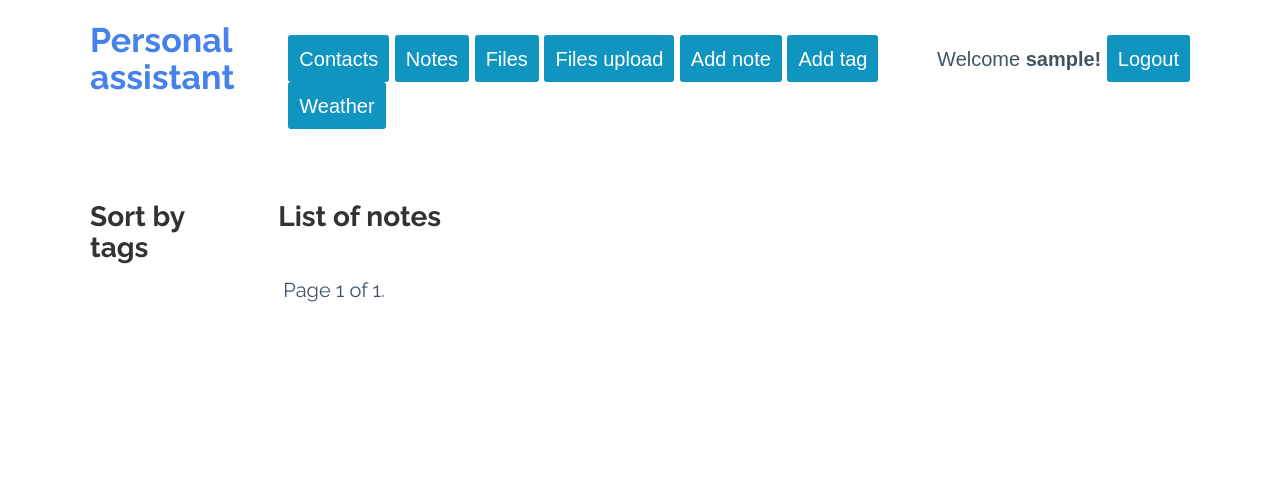
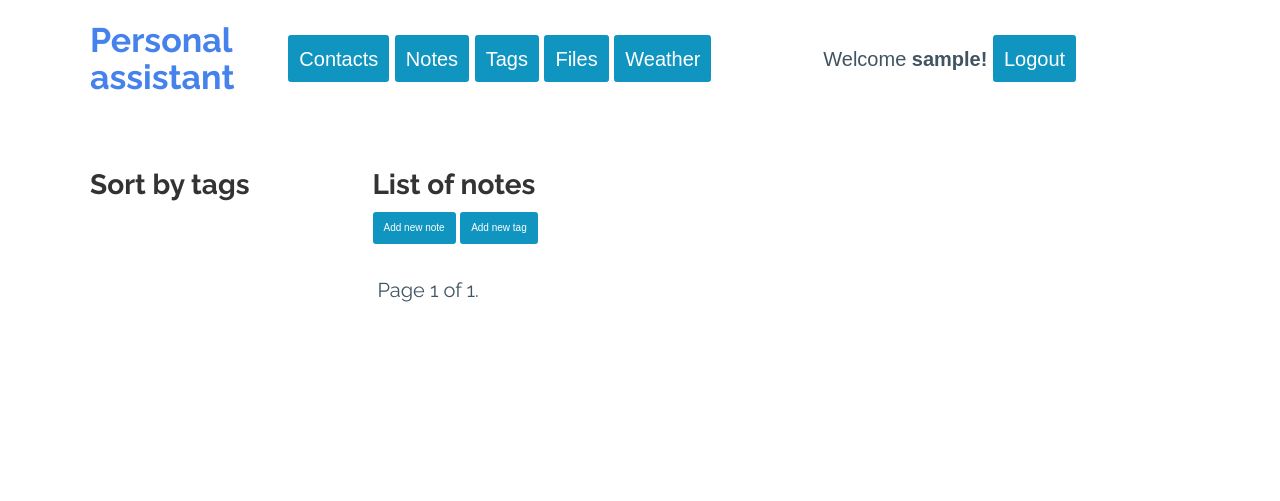
Before and after one commit to Vladosinfo/Personal_Assistant_DjangoApp, a Django app: page /notes/ in a window 1280 px wide. Shown: the top 501 px of the page. Run offline with Django 5.2, Linux system fonts and the light colour scheme; the visitor is signed in with stand-in values (Sample User, id 1); data that the repository does not hold is empty; some libraries are stand-ins or nearby versions.

Commit message:
Some design changes, main menu changes, transferring links. Note detail page. Tags list and update.

```diff
--- a/per_assist/contacts/static/contacts/main.css
+++ b/per_assist/contacts/static/contacts/main.css
@@ -1,6 +1,10 @@
 /* Custom page CSS */
 body {
   font-family: sans-serif;
+}
+
+.container{
+  margin-bottom: 100px;
 }
 
 .container .text-muted {
--- a/per_assist/contacts/templates/contacts/index.html
+++ b/per_assist/contacts/templates/contacts/index.html
@@ -26,10 +26,11 @@
                             <ul>
                                 <li><a href="{% url 'contacts:contact_book' %}" role="button">Contacts</a></li>
                                 <li><a href="{% url 'notes:notes' %}" role="button">Notes</a></li>
+                                <li><a href="{% url 'notes:tags' %}" role="button">Tags</a></li>
                                 <li><a href="{% url 'files:file_list' %}" role="button">Files</a></li>
-                                <li><a href="{% url 'files:upload_file' %}" role="button">Files upload</a></li>
-                                <li><a href="{% url 'notes:note' %}" role="button">Add note</a></li>
-                                <li><a href="{% url 'notes:tag' %}" role="button">Add tag</a></li>
+                                <!-- <li><a href="{#% url 'files:upload_file' %#}" role="button">Files upload</a></li> -->
+                                <!-- <li><a href="{#% url 'notes:note' %#}" role="button">Add note</a></li>
+                                <li><a href="{#% url 'notes:tag' %#}" role="button">Add tag</a></li> -->
                                 <li><a href="{% url 'weather:weather_list' %}" role="button">Weather</a></li>
                             </ul>
                         </div>
@@ -55,7 +56,7 @@
 
         <div class="row">
 
-            <div class="col-md-2 tags-box" vstyle="border:1px solid red">
+            <div class="col-md-3 tags-box" vstyle="border:1px solid red">
                 {% if request_path == "/notes/" or request_path == "/notes/notes/" %}
                 <div class="top_ten_tags">
                     <h3>Sort by tags</h3>
@@ -68,7 +69,7 @@
                 {% endif %}
             </div>
 
-            <div class="col-md-10">
+            <div class="col-md-9">
 
                 {% block content %} {% endblock %}
 
--- a/per_assist/files/templates/file_list.html
+++ b/per_assist/files/templates/file_list.html
@@ -1,6 +1,8 @@
 {% extends "contacts/index.html" %}
 
 {% block content %}
+
+<a href="{% url 'files:upload_file' %}" role="button">Upload new file</a></br></br>
 
 {% for file in files %}
     <p>{{ file.file.name }} - {{ file.category }}</p>
--- a/per_assist/notes/templates/notes/notes.html
+++ b/per_assist/notes/templates/notes/notes.html
@@ -3,6 +3,9 @@
 {% block content %}
 
 <h3>List of notes</h3>
+
+<a href="{% url 'notes:note' %}" role="button">Add new note</a>
+<a href="{% url 'notes:tag' %}" role="button">Add new tag</a>
 
 <div class="row">
     <div class="col-md-8">
@@ -11,8 +14,8 @@
         {% endif %}
 
         {% for note in notes %}
-        <div class="note" itemscope="" itemtype="http://schema.org/CreativeWork">
-            <div class="title" itemprop="text">{{ note.title }}</div>
+        <div class="note" itemscope="" itemtype="http://schema.org/CreativeWork" style="border:1px solid #7CA3E6; border-radius: 10px; padding: 10px; margin:bottom 20px">
+            <div class="title" itemprop="text"><a href="{% url 'notes:detail' note.id %}">{{ note.title }}</a></div>
             <div class="text" itemprop="text">{{ note.text }}</div>
             <div class="tags">
                 <meta class="keywords" itemprop="keywords" content="simplicity,understand">
@@ -29,7 +32,7 @@
                 <a href="{% url 'notes:update' note.id %}" role="button" style="color:rgb(0, 255, 60)"> U </a>
                 {% endif %}
             </div>
-        </div>
+        </div></br>
         {% endfor %}
 
         <nav>
--- a/per_assist/notes/urls.py
+++ b/per_assist/notes/urls.py
@@ -15,8 +15,9 @@ urlpatterns = [
     path('delete/<int:note_id>', views.delete_note, name='delete'),
     path('update/<int:note_id>', views.update_note, name='update'),
     path('update_note/<int:note_id>', views.update_note, name='update_note'),
-    # path('update/<int:note_id>/', views.update_note, name='update_note'),
-    # path('scrapy/', views.scrapy, name='scrapy'),
+    path('tags/', views.tags, name='tags'),
+    path('updatet/<int:tag_id>/', views.update_tag, name='updatet'),
+    path('update_tag/<int:tag_id>/', views.update_tag, name='update_tag'),
     # path('scrapyng_quotes/', views.scrapyng_quotes, name='scrapyng_quotes'),
     # # path('', views.main, name='main'),
     # # re_path('', views.main, name='main'),
--- a/per_assist/notes/views.py
+++ b/per_assist/notes/views.py
@@ -11,9 +11,9 @@ from django.core.paginator import Paginator, EmptyPage, PageNotAnInteger
 def notes(request, tag_id=None):
     if request.GET.get('tag_id') != None:
         tag = Tag.objects.get(id=request.GET.get('tag_id'))
-        notes = Note.objects.filter(tags=tag, user=request.user)
+        notes = Note.objects.filter(tags=tag, user=request.user).order_by('-id')
     else:
-        notes = Note.objects.filter(user=request.user)
+        notes = Note.objects.filter(user=request.user).order_by('-id')
 
     tag_size_block = list(range(28, 8, -2))
     most_used_tags = get_most_used_tags(request)
@@ -31,7 +31,21 @@ def notes(request, tag_id=None):
         # If page is out of range (e.g. 9999), deliver last page of results.
         notes = paginator.page(paginator.num_pages)
 
+    # context = {
+    #     "notes": notes,
+    #     "tag_size_block": tag_size_block,
+    #     "most_used_tags": most_used_tags,
+    #     "request_path": request.path,
+    # }
+
+    # return render(request, 'notes/notes.html', {"context": context})
     return render(request, 'notes/notes.html', {"notes": notes, "tag_size_block": tag_size_block, "most_used_tags": most_used_tags, "request_path": request_path})
+
+
+@login_required
+def tags(request):
+    tags = Tag.objects.filter(user=request.user).order_by('-id')
+    return render(request, 'notes/tags.html', {"tags": tags })
 
 
 @login_required
@@ -42,11 +56,29 @@ def tag(request):
             tag = form.save(commit=False)
             tag.user = request.user
             form.save()
-            return redirect(to='contacts:main')
+            return redirect(to='notes:tags')
         else:
             return render(request, 'notes/tag.html', {'form': form})
 
     return render(request, 'notes/tag.html', {'form': TagForm()})
+
+
+def update_tag(request, tag_id):
+    tag = get_object_or_404(Tag, id=tag_id, user=request.user)
+
+    if request.method == 'POST':
+        form = TagForm(request.POST, instance=tag)
+        if form.is_valid():
+            tag = form.save(commit=False)
+            tag.user = request.user
+            form.save()
+            return redirect(to='notes:tags')
+        else:
+            return render(request, 'notes/tags.html', {'form': form})
+    else:
+        form = TagForm(instance=tag)
+
+    return render(request, 'notes/update_tag.html', {'tag': tag, 'form': form})
 
 
 @login_required
@@ -69,7 +101,7 @@ def note(request):
 
             # new_note.save()
 
-            return redirect(to='contacts:main')
+            return redirect(to='notes:notes')
         else:
             return render(request, 'notes/note.html', {"tags": tags, 'form': form})
 
@@ -78,7 +110,7 @@ def note(request):
 
 @login_required
 def detail(request, note_id):
-    note = get_object_or_404(Note, pk=note_id)
+    note = get_object_or_404(Note, pk=note_id, user=request.user)
     # author = get_object_or_404(Author, pk=note.author_id)
     return render(request, 'notes/detail.html', {"note": note})
 
```
Also changed, not shown: per_assist/notes/templates/notes/detail.html (+10 -4 lines), per_assist/notes/templates/notes/tags.html (added, +14 -0 lines), per_assist/notes/templates/notes/update_tag.html (added, +19 -0 lines), per_assist/notes/templatetags/extract_tags_detail.py (added, +11 -0 lines).
